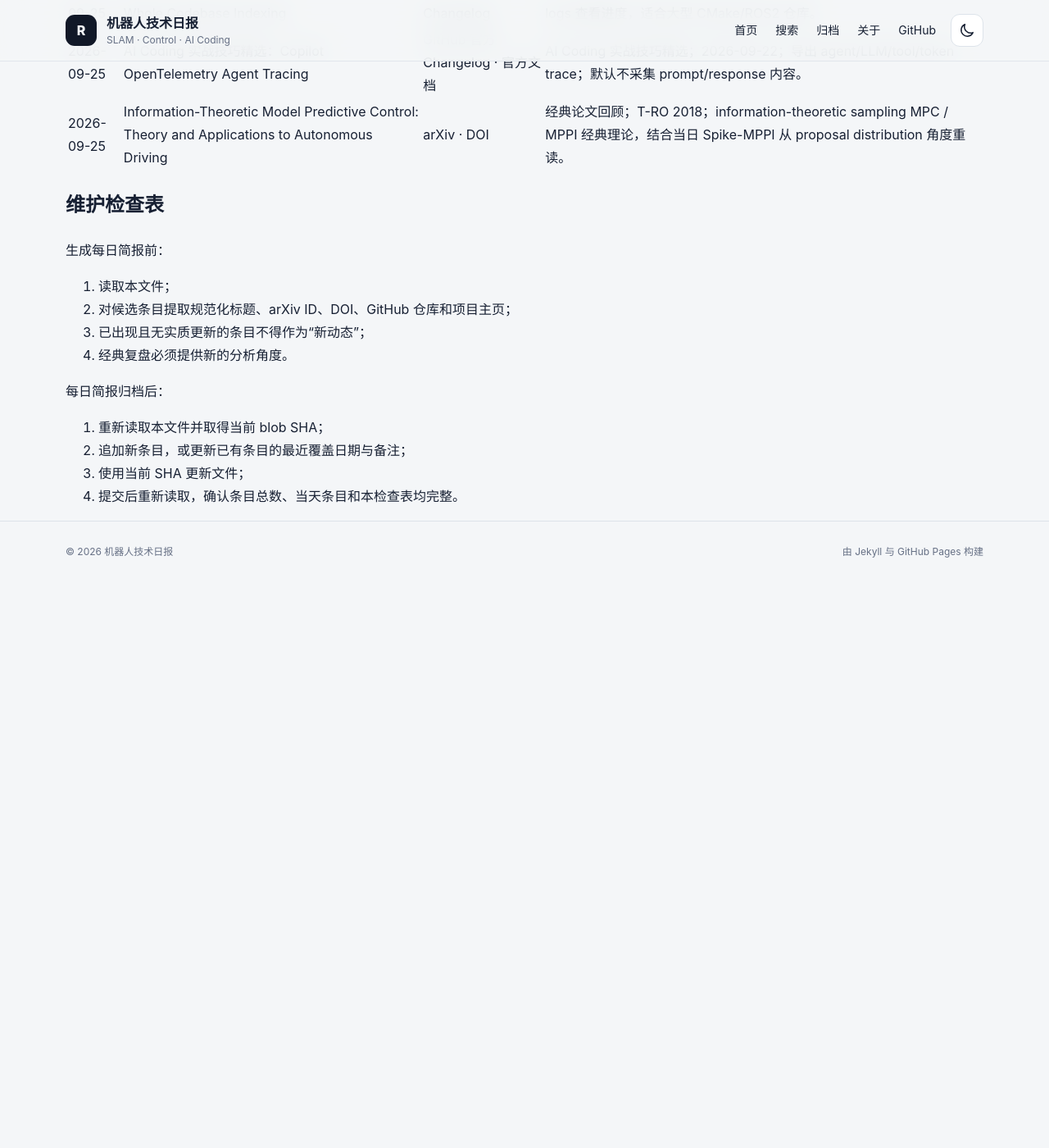
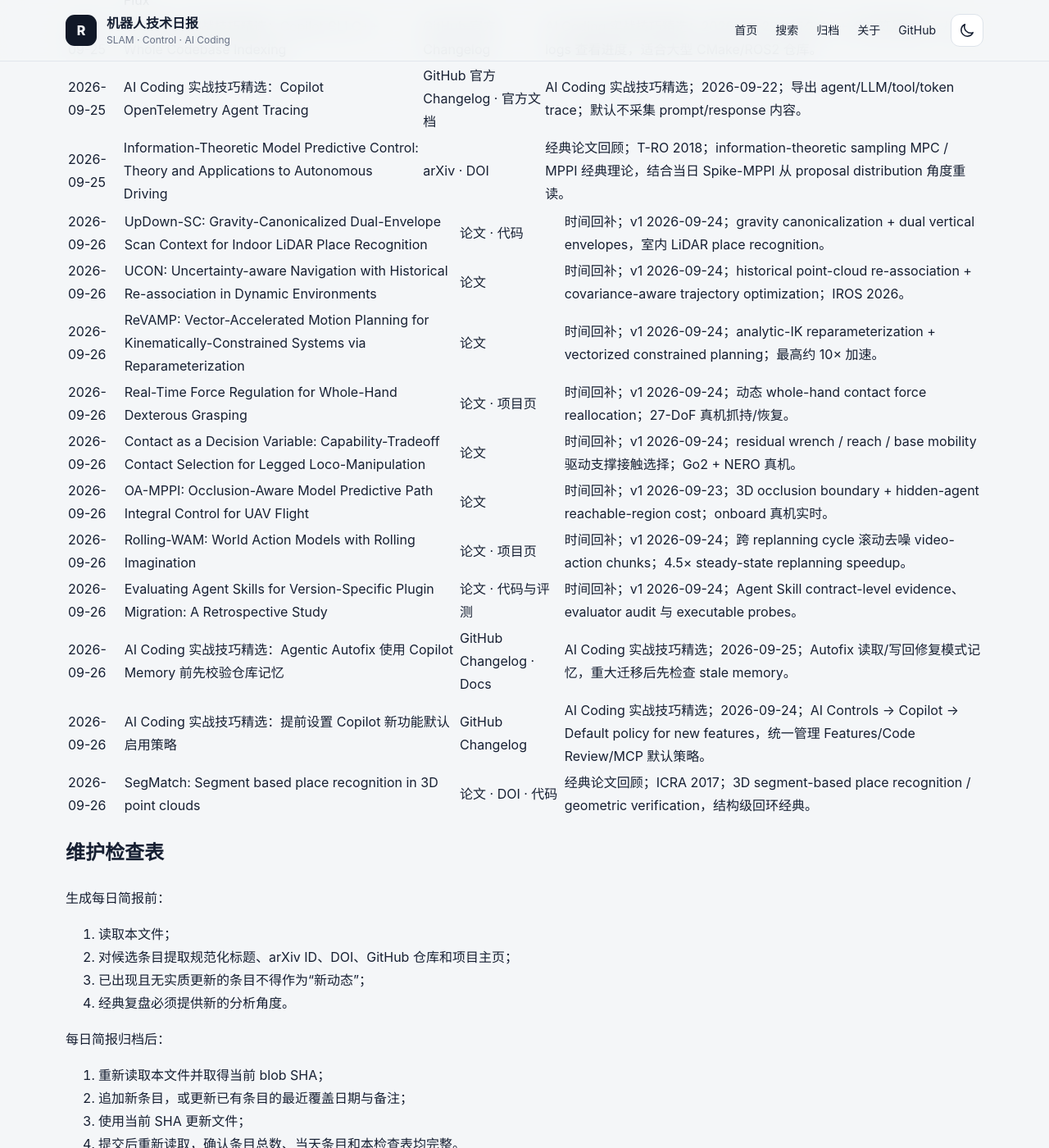
Before and after one commit to helywin/daily, a Jekyll site: the page built from robotics-brief-covered-items.md, in a window 1280 px wide and 1400 px high, scrolled down 51223 px. Shown: the whole window at 82% size. Built offline with Jekyll 4.4.1, drawn with Linux system fonts in a browser that asks for light colours; our own code applies the rules of GitHub Pages for plain Markdown files; before the commit the page ends 51931 px from its top, so only the background shows below that; some of the changed text lies outside the part shown.

Commit message:
docs: update robotics brief coverage index for 2026-09-26

```diff
--- a/robotics-brief-covered-items.md
+++ b/robotics-brief-covered-items.md
@@ -1,6 +1,6 @@
 # 机器人技术简报已覆盖条目索引
 
-> 最后更新：2026-09-25（Asia/Shanghai）
+> 最后更新：2026-09-26（Asia/Shanghai）
 >
 > 用途：每日简报选题前强制查重。本文件保留全部历史条目的最近覆盖日期、规范标题、至少一个可直接访问的原始来源和必要备注。
 >
@@ -109,6 +109,8 @@
 > 2026-09-24 新增 8 条主动态、2 条 AI Coding 实战技巧精选与 1 条经典论文回顾，共 771 条。
 >
 > 2026-09-25 新增 8 条主动态、2 条 AI Coding 实战技巧精选与 1 条经典论文回顾，共 782 条。
+>
+> 2026-09-26 新增 8 条主动态、2 条 AI Coding 实战技巧精选与 1 条经典论文回顾，共 793 条。
 
 ## 已核验条目
 
@@ -939,6 +941,18 @@
 | 2026-09-25 | AI Coding 实战技巧精选：Copilot OpenTelemetry Agent Tracing | [GitHub 官方 Changelog](https://github.blog/changelog/2026-09-22-opentelemetry-in-the-github-copilot-app/) · [官方文档](https://docs.github.com/en/copilot/reference/copilot-cli-reference/cli-command-reference) | AI Coding 实战技巧精选；2026-09-22；导出 agent/LLM/tool/token trace；默认不采集 prompt/response 内容。 |
 | 2026-09-25 | Information-Theoretic Model Predictive Control: Theory and Applications to Autonomous Driving | [arXiv](https://arxiv.org/abs/1707.02342) · [DOI](https://doi.org/10.1109/TRO.2018.2865891) | 经典论文回顾；T-RO 2018；information-theoretic sampling MPC / MPPI 经典理论，结合当日 Spike-MPPI 从 proposal distribution 角度重读。 |
 
+| 2026-09-26 | UpDown-SC: Gravity-Canonicalized Dual-Envelope Scan Context for Indoor LiDAR Place Recognition | [论文](https://arxiv.org/abs/2609.29118) · [代码](https://github.com/jiejie567/updown-sc) | 时间回补；v1 2026-09-24；gravity canonicalization + dual vertical envelopes，室内 LiDAR place recognition。 |
+| 2026-09-26 | UCON: Uncertainty-aware Navigation with Historical Re-association in Dynamic Environments | [论文](https://arxiv.org/abs/2609.29419) | 时间回补；v1 2026-09-24；historical point-cloud re-association + covariance-aware trajectory optimization；IROS 2026。 |
+| 2026-09-26 | ReVAMP: Vector-Accelerated Motion Planning for Kinematically-Constrained Systems via Reparameterization | [论文](https://arxiv.org/abs/2609.30213) | 时间回补；v1 2026-09-24；analytic-IK reparameterization + vectorized constrained planning；最高约 10× 加速。 |
+| 2026-09-26 | Real-Time Force Regulation for Whole-Hand Dexterous Grasping | [论文](https://arxiv.org/abs/2609.30082) · [项目页](https://sangminkim-99.github.io/reactive-grasp-whole-hand/) | 时间回补；v1 2026-09-24；动态 whole-hand contact force reallocation；27-DoF 真机抓持/恢复。 |
+| 2026-09-26 | Contact as a Decision Variable: Capability-Tradeoff Contact Selection for Legged Loco-Manipulation | [论文](https://arxiv.org/abs/2609.30140) | 时间回补；v1 2026-09-24；residual wrench / reach / base mobility 驱动支撑接触选择；Go2 + NERO 真机。 |
+| 2026-09-26 | OA-MPPI: Occlusion-Aware Model Predictive Path Integral Control for UAV Flight | [论文](https://arxiv.org/abs/2609.28709) | 时间回补；v1 2026-09-23；3D occlusion boundary + hidden-agent reachable-region cost；onboard 真机实时。 |
+| 2026-09-26 | Rolling-WAM: World Action Models with Rolling Imagination | [论文](https://arxiv.org/abs/2609.30247) · [项目页](https://rolling-wam.github.io/) | 时间回补；v1 2026-09-24；跨 replanning cycle 滚动去噪 video-action chunks；4.5× steady-state replanning speedup。 |
+| 2026-09-26 | Evaluating Agent Skills for Version-Specific Plugin Migration: A Retrospective Study | [论文](https://arxiv.org/abs/2609.30120) · [代码与评测](https://github.com/oh-my-dsh/dsh-plugin-upgrade-skill) | 时间回补；v1 2026-09-24；Agent Skill contract-level evidence、evaluator audit 与 executable probes。 |
+| 2026-09-26 | AI Coding 实战技巧精选：Agentic Autofix 使用 Copilot Memory 前先校验仓库记忆 | [GitHub Changelog](https://github.blog/changelog/2026-09-25-agentic-autofix-now-uses-copilot-memory/) · [Docs](https://docs.github.com/en/copilot/concepts/agents/copilot-memory) | AI Coding 实战技巧精选；2026-09-25；Autofix 读取/写回修复模式记忆，重大迁移后先检查 stale memory。 |
+| 2026-09-26 | AI Coding 实战技巧精选：提前设置 Copilot 新功能默认启用策略 | [GitHub Changelog](https://github.blog/changelog/2026-09-24-default-enablement-of-copilot-features-for-copilot-business-and-enterprise/) | AI Coding 实战技巧精选；2026-09-24；AI Controls → Copilot → Default policy for new features，统一管理 Features/Code Review/MCP 默认策略。 |
+| 2026-09-26 | SegMatch: Segment based place recognition in 3D point clouds | [论文](https://arxiv.org/abs/1609.07720) · [DOI](https://doi.org/10.1109/ICRA.2017.7989618) · [代码](https://github.com/ethz-asl/segmap) | 经典论文回顾；ICRA 2017；3D segment-based place recognition / geometric verification，结构级回环经典。 |
+
 ## 维护检查表
 
 生成每日简报前：
```
